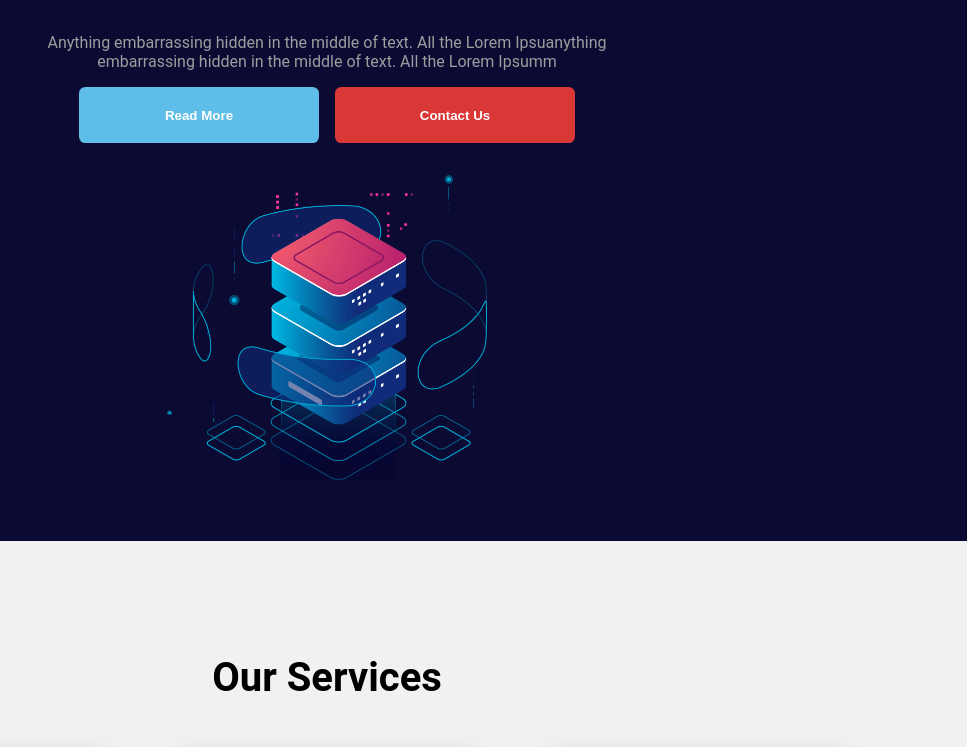
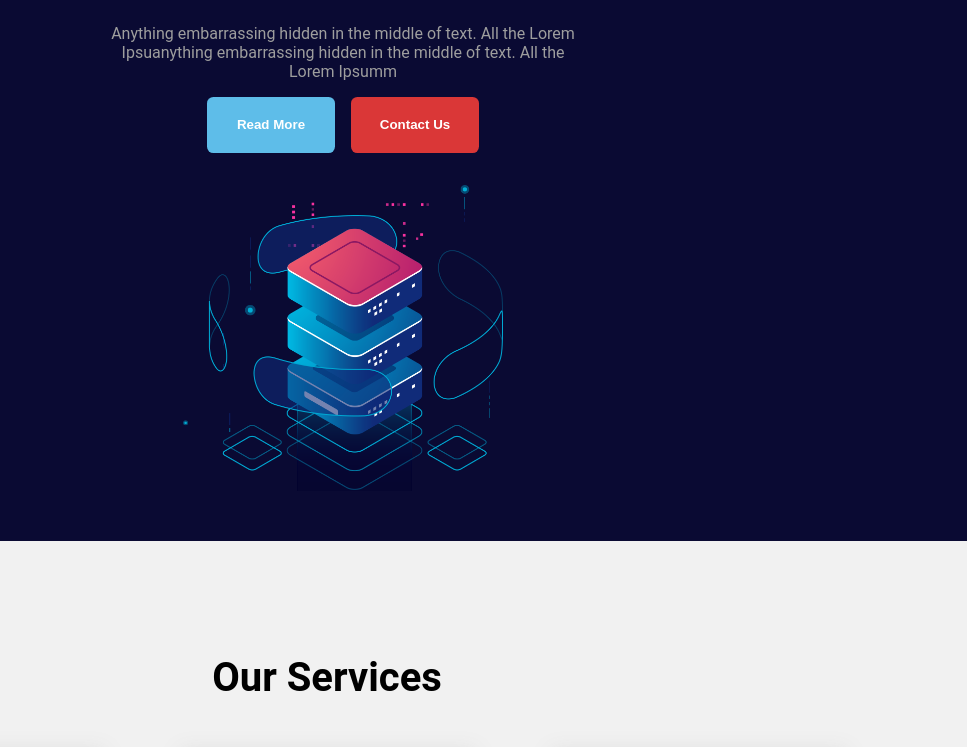
Before and after one commit to daniel11500000/Practise2, a plain HTML site: page index.html in a window 1280 px wide. Shown: the part 259-1006 px from the top of the page, without its empty margins (313-1280 px from the left). Drawn offline with Linux system fonts and the light colour scheme.

Commit message:
Add files via upload

```diff
--- a/resp.css
+++ b/resp.css
@@ -7,6 +7,9 @@ section,
 article {
   padding-inline: 2rem;
   margin-block: 5rem;
+}
+.headerScreen {
+  padding-inline: 1rem;
 }
 .pointer {
   cursor: pointer;
@@ -73,7 +76,7 @@ img {
   width: 100%;
 }
 .headerItem {
-  width: 80%;
+  width: 70%;
   display: flex;
   flex-direction: column;
   align-items: center;
@@ -85,6 +88,9 @@ img {
   text-align: center;
   max-width: 40rem;
 }
+.headerItem-Desc {
+  width: 75%;
+}
 
 .headerItem > img {
   max-width: 20rem;
@@ -94,6 +100,7 @@ img {
   display: flex;
   flex-direction: row;
   column-gap: 1rem;
+  width: 17rem;
 }
 .servicesContainer {
   display: flex;
```
